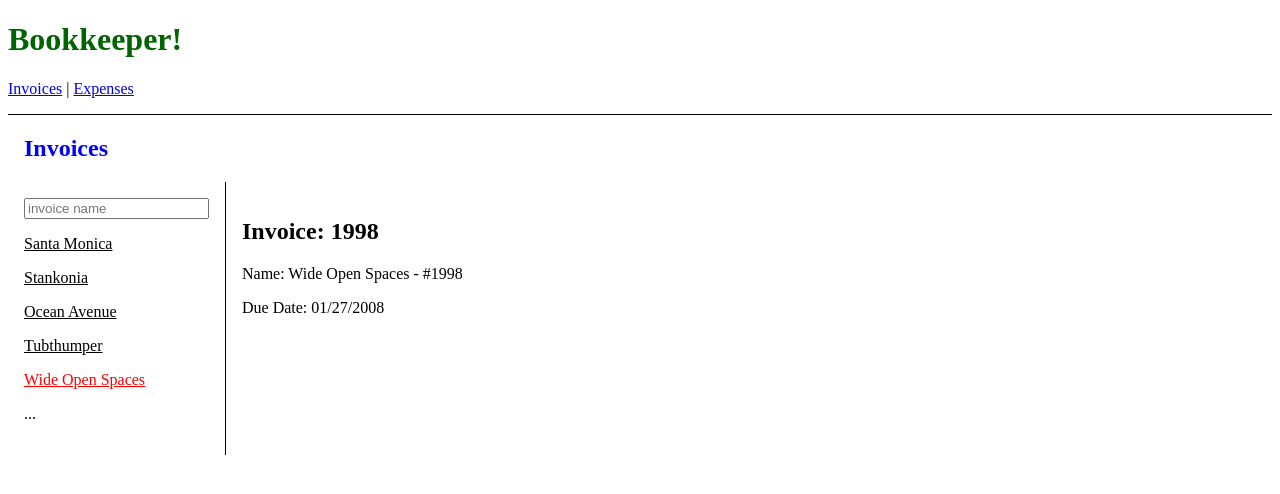
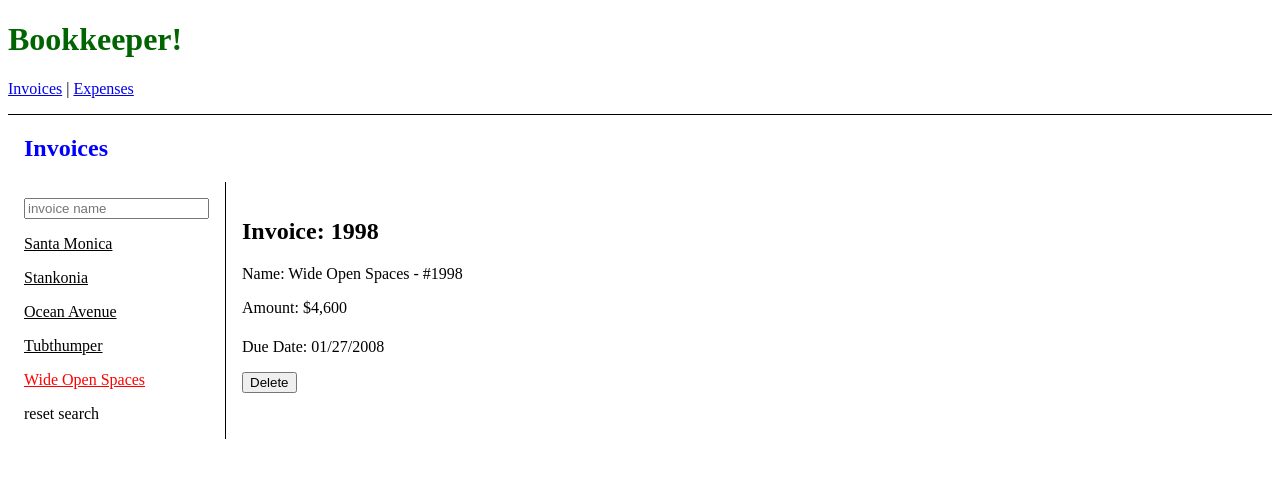
Before and after one commit to leberSmeaton/react-bookkeeper, a React (Create React App) app: page /invoices/1998 in a window 1280 px wide. Shown: the top 494 px of the page. Built offline with nearby package versions, Linux system fonts and the light colour scheme.

Commit message:
Added invoice delete button

```diff
--- a/src/data.js
+++ b/src/data.js
@@ -43,9 +43,15 @@ let invoices = [
   },
   {
     name: "Bob Ross",
-    number: 1995,
+    number: 1999,
     amount: "$11,000",
     due: "07/02/2000"
+  },
+  {
+    name: "Clara Santa",
+    number: 1996,
+    amount: "$20,000",
+    due: "01/12/2000"
   }
 ];
 
@@ -58,3 +64,9 @@ export function getInvoice(number){
     invoice => invoice.number === number
   );
 }
+
+export function deleteInvoice(number){
+  invoices = invoices.filter(
+    invoice => invoice.number !== number
+  );
+}
--- a/src/index.js
+++ b/src/index.js
@@ -20,7 +20,7 @@ ReactDOM.render(
           <Route
             index
             element={
-              <main style={{ padding: "1rem",  }}>
+              <main style={{ padding: "0 1rem",  }}>
                 <p>Select an Invoice</p>
               </main>
             }
--- a/src/routes/invoice.js
+++ b/src/routes/invoice.js
@@ -1,17 +1,25 @@
-import { useParams } from 'react-router-dom';
-import { getInvoice } from '../data';
+import { useParams, useNavigate } from 'react-router-dom';
+import { getInvoice, deleteInvoice } from '../data';
 
 export default function Invoice(){
+  let navigate = useNavigate();
   let params = useParams();
   let invoice = getInvoice(parseInt(params.invoiceId, 10));
 
   return(
-    <main style={{
-      padding: "1rem"
-    }}>
+    <main style={{ padding: "1rem" }}>
       <h2>Invoice: {params.invoiceId}</h2>
       <p>Name: {invoice.name} - #{invoice.number}</p>
-      <p>Due Date: {invoice.due}</p>
+      <p>Amount: {invoice.amount}</p>
+      <p style={{paddingTop:"5px"}}>Due Date: {invoice.due}</p>
+      <button
+        onClick={() => {
+          deleteInvoice(invoice.number);
+          navigate("/invoices");
+        }}
+      >
+        Delete
+      </button>
     </main>
   )
 }
--- a/src/routes/invoices.jsx
+++ b/src/routes/invoices.jsx
@@ -2,10 +2,12 @@ import * as React from 'react';
 
 import {
   NavLink,
+  Link,
   Outlet,
   useSearchParams
 } from "react-router-dom";
 import { getInvoices } from "../data";
+import QueryNavLink from './queryNavLink';
 
 export default function Invoices(){
   let invoices = getInvoices();
@@ -29,6 +31,7 @@ export default function Invoices(){
           }}
         >
         <input
+          style={{marginTop:"0"}}
           value={searchParams.get("filer") || ""}
           placeholder= "invoice name"
           onChange={event => {
@@ -50,7 +53,7 @@ export default function Invoices(){
 
           .slice(0,5).map(invoice => (
             // <Link
-            <NavLink
+            <QueryNavLink
               style={({ isActive }) => {
                 return {
                   display: "block",
@@ -62,11 +65,17 @@ export default function Invoices(){
               key={invoice.number}
             >
               {invoice.name}
-
-            </NavLink>
+            </QueryNavLink>
 
         ))}
-        <p>...</p>
+
+        <Link to="/invoices" style={{
+          textDecoration: "none",
+          color:"black"
+        }}>
+          reset search
+        </Link>
+
         </nav>
         <Outlet />
       </div>
--- /dev/null
+++ b/src/routes/queryNavLink.jsx
@@ -0,0 +1,8 @@
+import { useLocation, NavLink } from 'react-router-dom';
+
+function QueryNavLink({ to, ...props }){
+  let location = useLocation();
+  return <NavLink to={to + location.search}{...props} />;
+}
+
+export default QueryNavLink;
```
